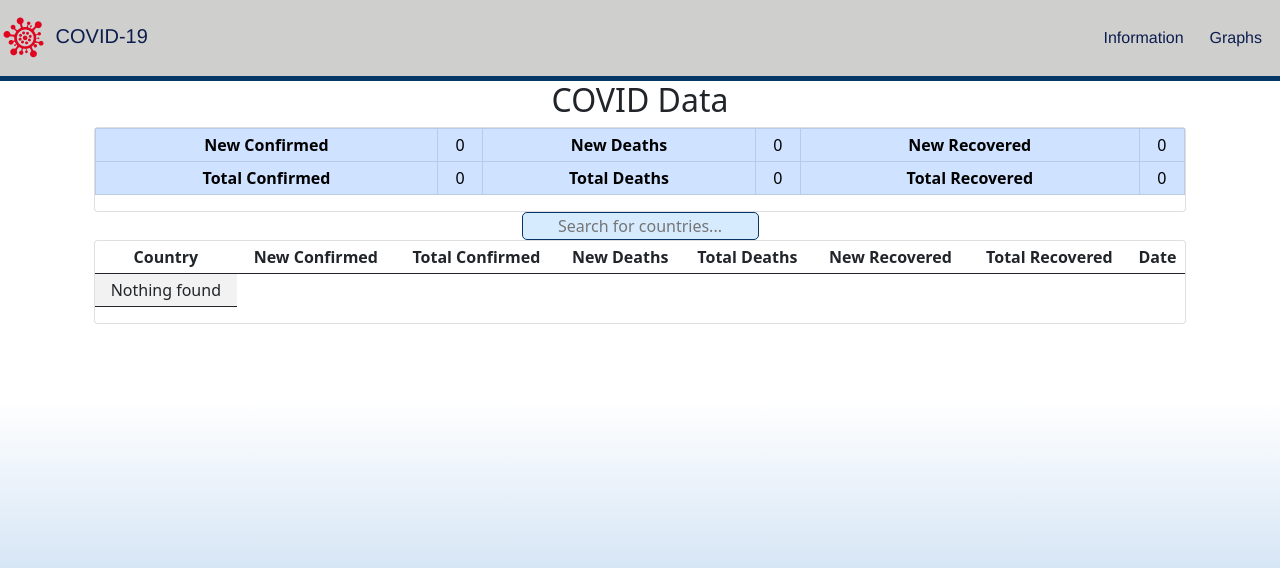
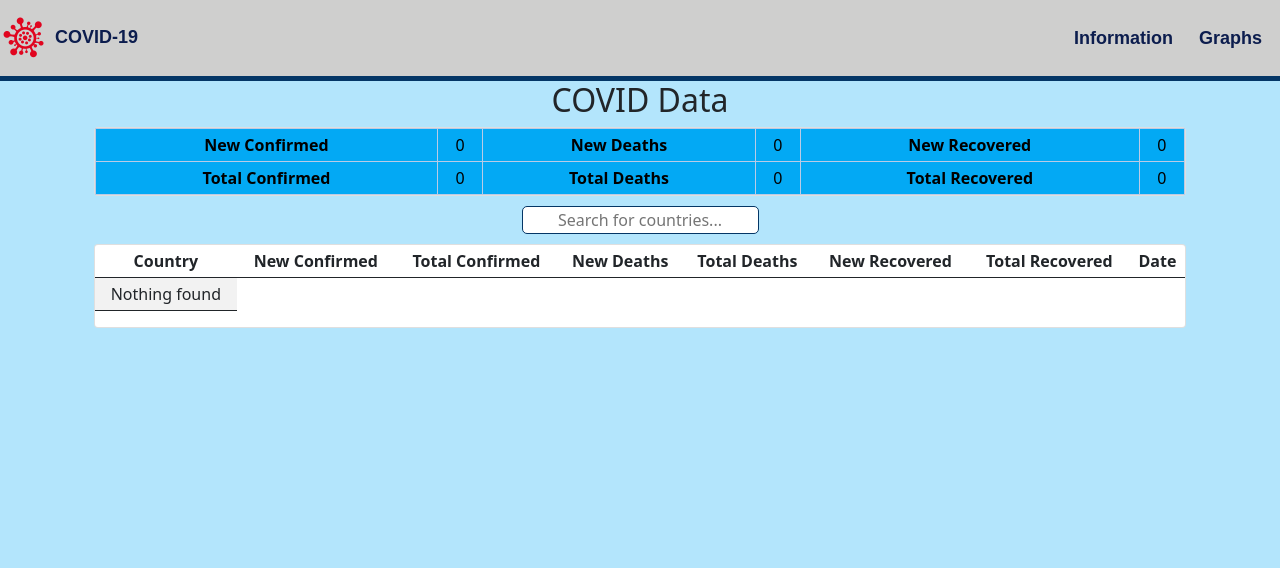
Before and after one commit to ignaciomedinar/covid19, a Django app: page /table/ in a window 1280 px wide. Shown: the top 568 px of the page. Run offline with Django 3.2, Linux system fonts and the light colour scheme; data that the repository does not hold is empty.

Commit message:
arreglo de algunos css

```diff
--- a/getapiinfo/static/getapiinfo/css/ubi.css
+++ b/getapiinfo/static/getapiinfo/css/ubi.css
@@ -9,7 +9,9 @@ nav {
 
 .navbar a {
     color: #0c1d4e !important;
-    font-family: 'Helvetica Neue', sans-serif;
+    font-family: 'gothic', sans-serif;
+    font-weight: bold;
+    font-size: large;
     /* 'Segoe UI',sans-serif */
     margin-right: 10px;
 }
@@ -45,6 +47,7 @@ nav img {
 
 #innerBotones a {
     font-family: 'Segoe UI',sans-serif;
+    font-weight: bold;
     font-size: 3em;
     color: white;
     text-decoration: none;
@@ -61,7 +64,8 @@ nav img {
 
 body {
     text-align: center;
-    background-image: linear-gradient(white, white, #9EC3E7);
+    /* background-image: linear-gradient(white, white, #9EC3E7); */
+    background-color: #B3E5FC;
     background-repeat: no-repeat;
     background-attachment: fixed;
 }
@@ -85,10 +89,11 @@ footer {
 
 #search {
     color: black;
-    background-color: #d7ebff;
+    background-color: #FFFFFF;
     border: 1px solid #043666;
     border-radius: 5px;
     text-align: center;
+    margin: 10px;
 }
 
 @media only screen and (max-width: 812px) and (max-height: 414px) {
@@ -117,6 +122,13 @@ footer {
     tr {
         display: block;
     }
+    .table{
+        margin-bottom: 0;
+        background-color: #FFFFFF;
+    }
+    tr th td{
+        border-width: 0;
+    }
     /* Hide table headers (but not display: none;, for accessibility) */
     thead tr {
         position: absolute;
@@ -124,7 +136,7 @@ footer {
         left: -9999px;
     }
     tr {
-        margin: 0 0 1rem 0;
+        margin: 0 ;
     }
     tr:nth-child(odd) {
         background: rgb(230, 230, 230);
@@ -141,6 +153,7 @@ footer {
         position: absolute;
         /* Top/left values mimic padding */
         top: 0;
+        margin-bottom: 0;
         left: 6px;
         width: 45%;
         padding-right: 10px;
@@ -200,3 +213,18 @@ footer {
 #news{
     margin-top: 10px;
 }
+.carta{
+    background-color: #BDBDBD;
+    border: 2px solid rgba(0,0,0,.5);
+    border-radius: 0.5rem;
+}
+.fila{
+
+    background-color: #03A9F4 !important;
+}
+#tableGlobal{
+    margin-bottom: 0 !important;
+}
+#countryData{
+    margin-top: 10px;
+}
--- a/getapiinfo/templates/getapiinfo/country.html
+++ b/getapiinfo/templates/getapiinfo/country.html
@@ -10,7 +10,7 @@
             <div>
                 <canvas id="ctr"></canvas>
             </div>
-            <table class='sortable table table-sm tcountry'>
+            <table class='sortable table table-sm tcountry' id="countryData">
                 <tr class="header">
                     <th scope="col" class="thead">Date</th>
                     <th scope="col" class="thead">Confirmed</th>
--- a/getapiinfo/templates/getapiinfo/home.html
+++ b/getapiinfo/templates/getapiinfo/home.html
@@ -9,21 +9,21 @@
             <div class="card card-stats">
                 <table id="tableGlobal" class="table table-sm table-bordered table-primary table-responsive">
 
-                    <tr>
-                        <th scope="row">New Confirmed</th>
-                        <td>{{ contents.Global.NewConfirmed|intcomma }}</td>
-                        <th scope="row">New Deaths</th>
-                        <td>{{ contents.Global.NewDeaths|intcomma }}</td>
-                        <th scope="row">New Recovered</th>
-                        <td>{{ contents.Global.NewRecovered|intcomma }}</td>
+                    <tr class="glob">
+                        <th class="fila" scope="row">New Confirmed</th>
+                        <td class="fila">{{ contents.Global.NewConfirmed|intcomma }}</td>
+                        <th class="fila" scope="row">New Deaths</th>
+                        <td class="fila">{{ contents.Global.NewDeaths|intcomma }}</td>
+                        <th class="fila" scope="row">New Recovered</th>
+                        <td class="fila">{{ contents.Global.NewRecovered|intcomma }}</td>
                     </tr>
-                    <tr>
-                        <th scope="row">Total Confirmed</th>
-                        <td>{{ contents.Global.TotalConfirmed|intcomma }}</td>
-                        <th scope="row">Total Deaths</th>
-                        <td>{{ contents.Global.TotalDeaths|intcomma }}</td>
-                        <th scope="row">Total Recovered</th>
-                        <td>{{ contents.Global.TotalRecovered|intcomma }}</td>
+                    <tr class="glob">
+                        <th class="fila" scope="row">Total Confirmed</th>
+                        <td class="fila">{{ contents.Global.TotalConfirmed|intcomma }}</td>
+                        <th class="fila" scope="row">Total Deaths</th>
+                        <td class="fila">{{ contents.Global.TotalDeaths|intcomma }}</td>
+                        <th class="fila" scope="row">Total Recovered</th>
+                        <td class="fila">{{ contents.Global.TotalRecovered|intcomma }}</td>
                     </tr>
 
                 </table>
```
Also changed, not shown: getapi/settings.py (+12 -12 lines), getapiinfo/static/getapiinfo/js/app.js (+5 -4 lines), getapiinfo/templates/base.html (+23 -22 lines).
